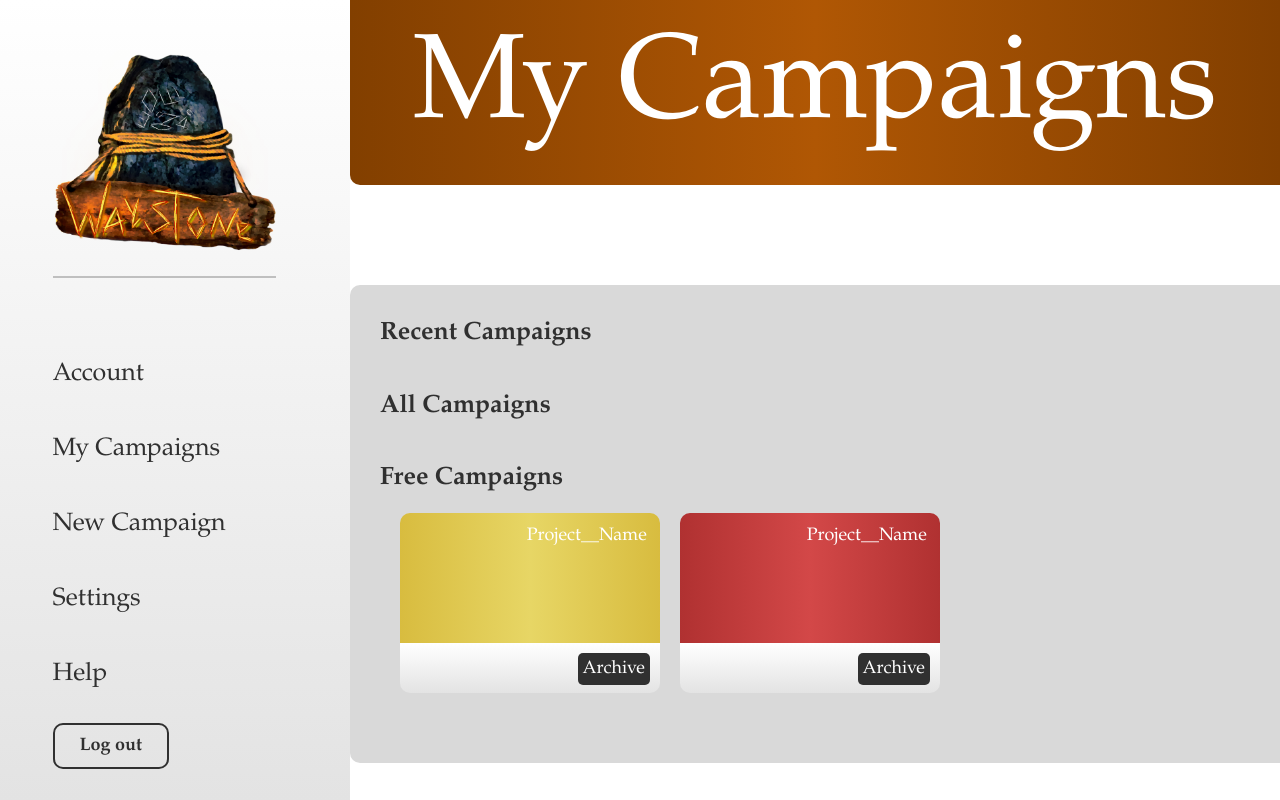
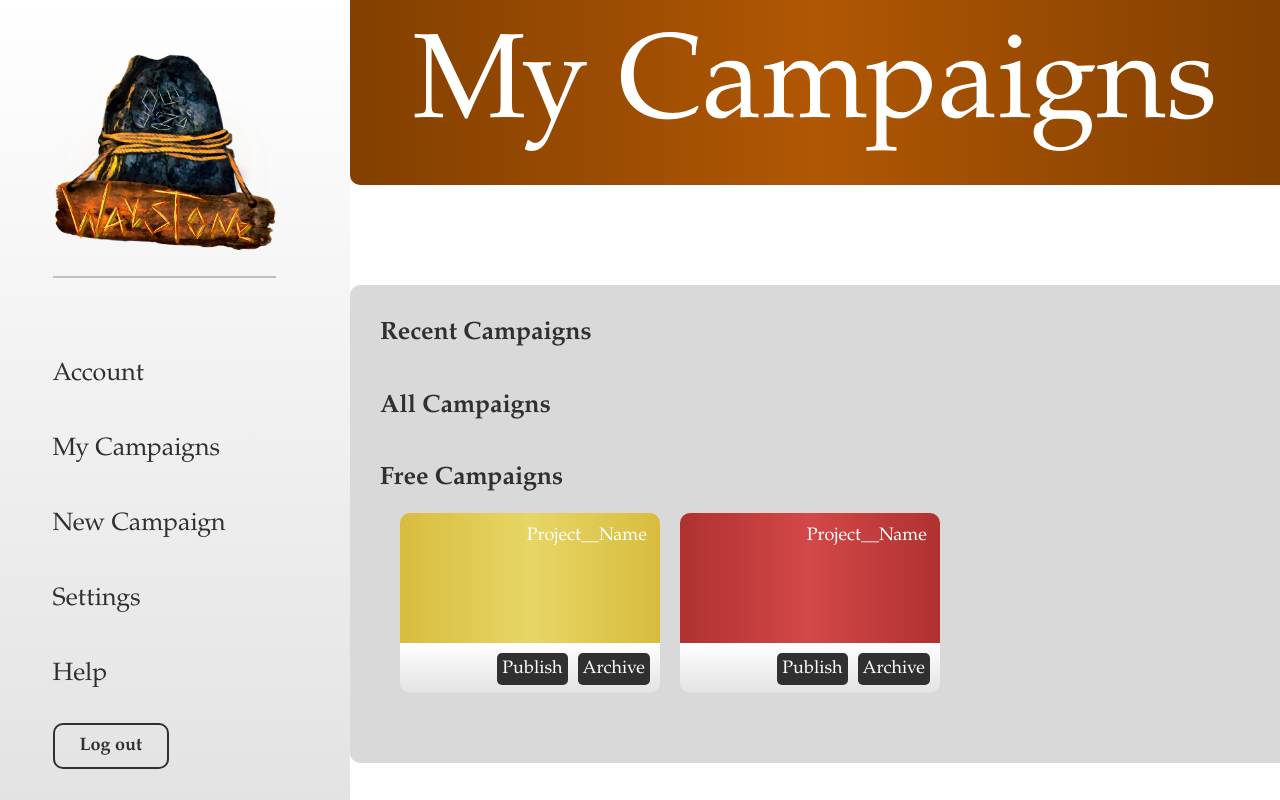
Before and after one commit to WouterOnGithub/Waystone, a React (Vite) app in the folder waystoneProject/: page /user/My_Campaigns_Page in a window 1280 px wide. Shown: the top 800 px of the page. Built offline with nearby package versions, Linux system fonts and the light colour scheme; no server answers.

Commit message:
login image en publish knop free camaigns

```diff
--- a/waystoneProject/src/pages/Login_Page.jsx
+++ b/waystoneProject/src/pages/Login_Page.jsx
@@ -4,7 +4,7 @@ import { useAuth } from "../context/AuthContext";
 import "./pages-css/CSS.css";
 import "./pages-css/Login_Register_Page.css";
 import Waystone_Logo from "../assets/Waystone_Logo.png";
-import Waystone_Background from "../assets/background_1.png";
+import Waystone_Background from "../assets/background.jpg";
 
 function Login_Page()
 {
--- a/waystoneProject/src/pages/My_Campaigns_Page.jsx
+++ b/waystoneProject/src/pages/My_Campaigns_Page.jsx
@@ -113,6 +113,12 @@ function My_Campaigns_Page()
     }
   };
 
+  const handlePublishCampaign = (campaignName) => {
+    // TODO: Implement publish functionality
+    alert(`Are you sure you want to publish "${campaignName}" to the community...`);
+    console.log("Publishing campaign:", campaignName);
+  };
+
   return (
     <div className="full-page">
 
@@ -146,8 +152,18 @@ function My_Campaigns_Page()
                     {/* The campaigns project name */}
                     <p>{item.name}&#10240;</p>
 
-                    {/* The bottom part of the box (the white) which contains the archive button */}
+                    {/* The bottom part of the box (the white) which contains the buttons */}
                     <div id="box">
+                      {section.title === "Free Campaigns" ? (
+                        <>
+                          <button
+                            onClick={(e) => {
+                              e.stopPropagation();
+                              handlePublishCampaign(item.name);
+                            }}
+                          >
+                            Publish
+                          </button>
                           <button
                             onClick={(e) => {
                               e.stopPropagation();
@@ -156,6 +172,17 @@ function My_Campaigns_Page()
                           >
                             Archive
                           </button>
+                        </>
+                      ) : (
+                        <button
+                          onClick={(e) => {
+                            e.stopPropagation();
+                            handleArchiveCampaign(item.id, item.name);
+                          }}
+                        >
+                          Archive
+                        </button>
+                      )}
                     </div>
 
                   </div>
```
Also changed, not shown: waystoneProject/src/assets/background.jpg (added). Lines whose indentation alone changed are shown as unchanged.
